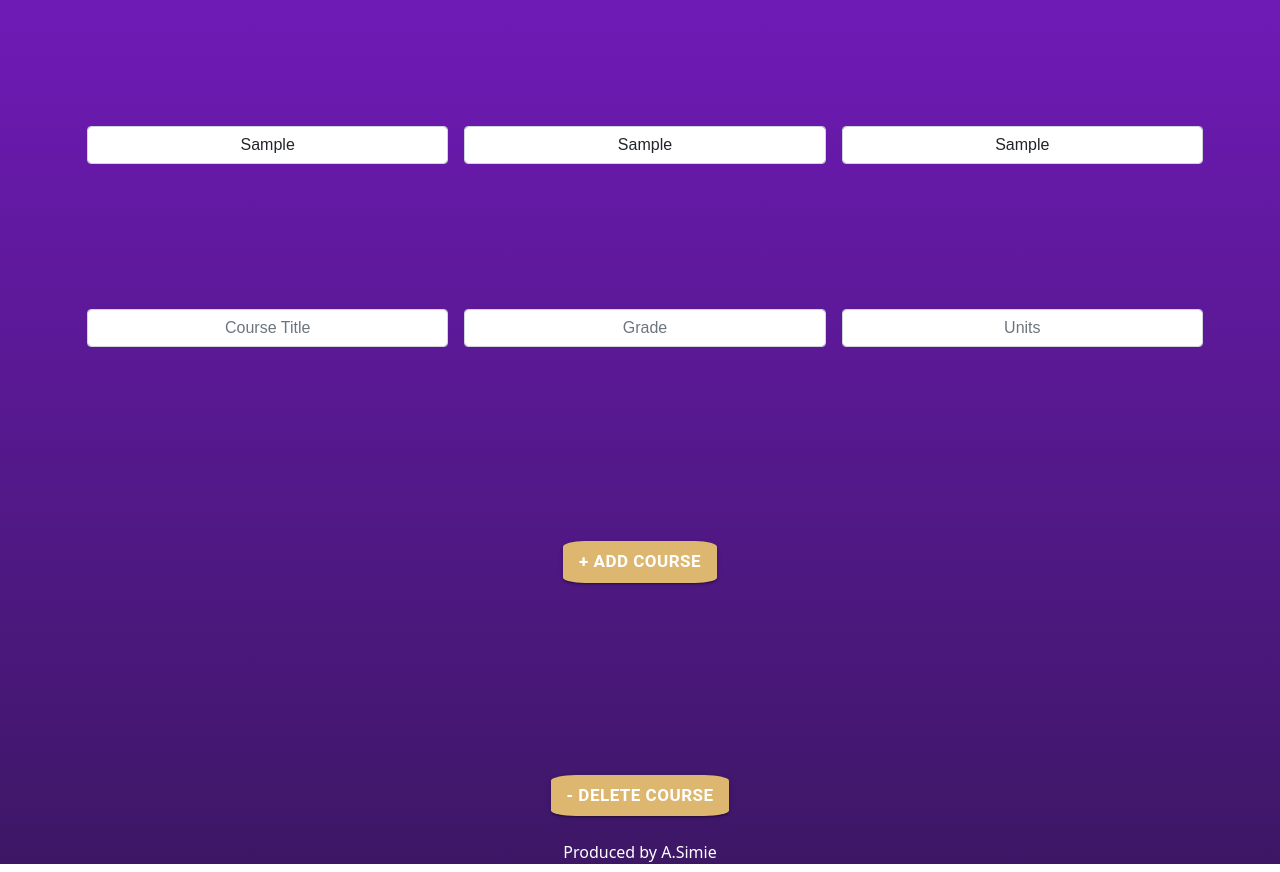
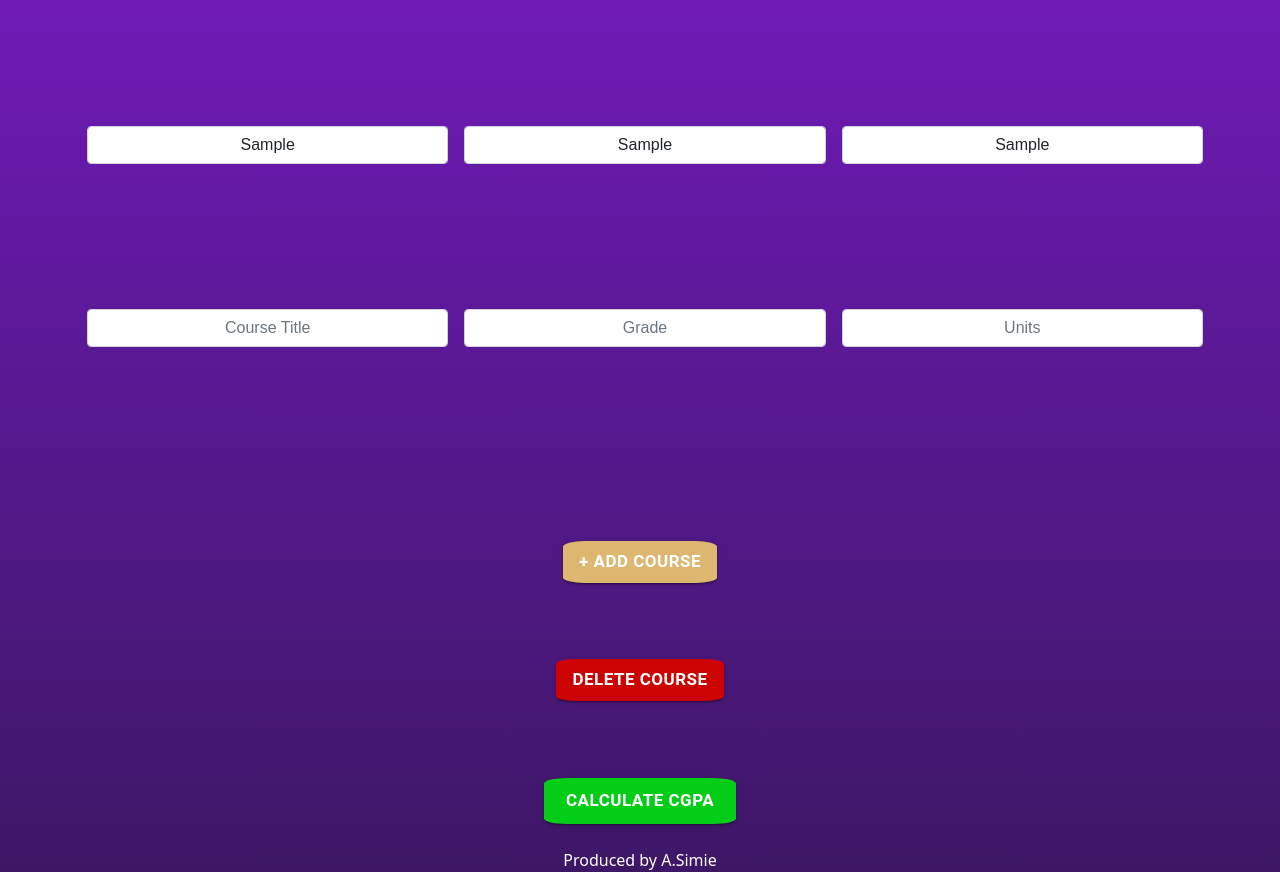
Before and after one commit to A-Simie/cgpa-cal, a React (Create React App) app: page /pages/calculate in a window 1280 px wide. Both pictures are taken after typing "Sample", "Sample", "Sample" into the empty fields and a click on the button "+ ADD COURSE". Built offline with nearby package versions, Linux system fonts and the light colour scheme.

Commit message:
calculate cgpa button added

```diff
--- a/src/pages/calculate.js
+++ b/src/pages/calculate.js
@@ -69,7 +69,9 @@ export function Calculate() {
       (field) => field.id !== fields.length - 1
     );
     setFields(updatedFields);
-    console.log(fields.length - 1);
+  };
+
+  const handleCalculate = () => {
     console.log(fields);
   };
 
@@ -99,20 +101,37 @@ export function Calculate() {
           + Add Course
         </Button>
         {fields.length > 1 ? (
+          <React.Fragment>
             <Button
               className="button-app"
               variant="contained"
               style={{
-              backgroundColor: "#DDB76F",
+                backgroundColor: "#CD0404",
                 fontWeight: "bolder",
                 fontSize: "17px",
-              borderRadius: "14%",
-              marginTop: "15%",
+                borderRadius: "12%",
+                marginTop: "6%",
               }}
               onClick={handleDeleteField}
             >
-            - Delete Course
+              Delete Course
             </Button>
+            <Button
+              className="button-app"
+              variant="contained"
+              style={{
+                backgroundColor: "#04CD18",
+                fontWeight: "bolder",
+                fontSize: "17px",
+                borderRadius: "12%",
+                marginTop: "6%",
+              }}
+              onClick={handleCalculate}
+              size="large"
+            >
+              Calculate CGPA
+            </Button>
+          </React.Fragment>
         ) : (
           <></>
         )}
```
Lines whose indentation alone changed are shown as unchanged.
